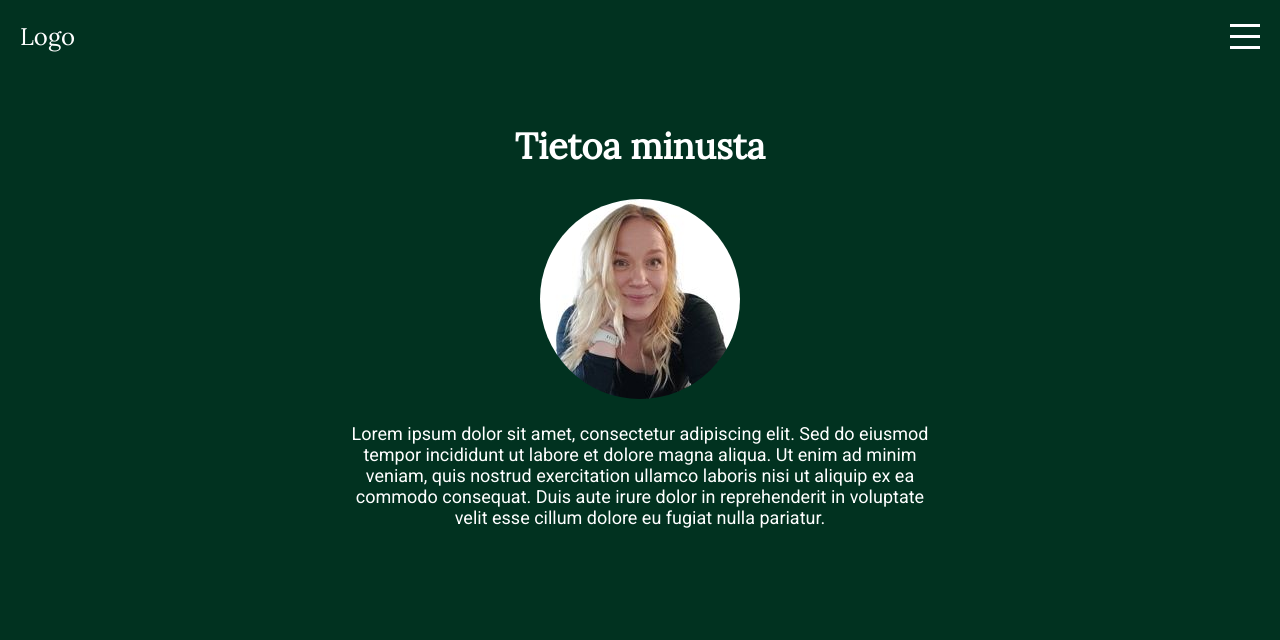
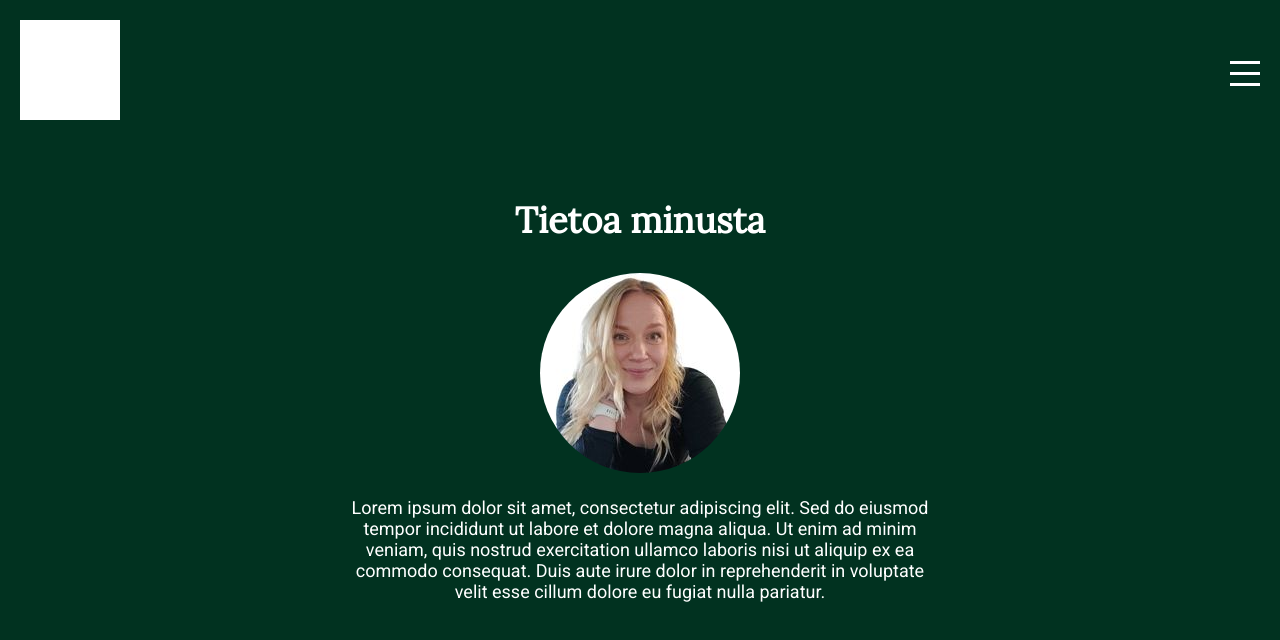
Before and after one commit to hankapy/portfolio, a plain HTML site: page about.html in a window 1280 px wide. Drawn offline with Linux system fonts and the light colour scheme.

Commit message:
Update about.html

```diff
--- a/about.html
+++ b/about.html
@@ -101,7 +101,10 @@
 </head>
 <body>
     <header>
-        <div class="logo">Logo</div>
+    <div class="logo">
+        <img src="logo.jpg" alt="Logo" width="100" height="100">
+    </div>
+
         <div class="menu" onclick="toggleMenu()">
             <div></div>
             <div></div>
```
